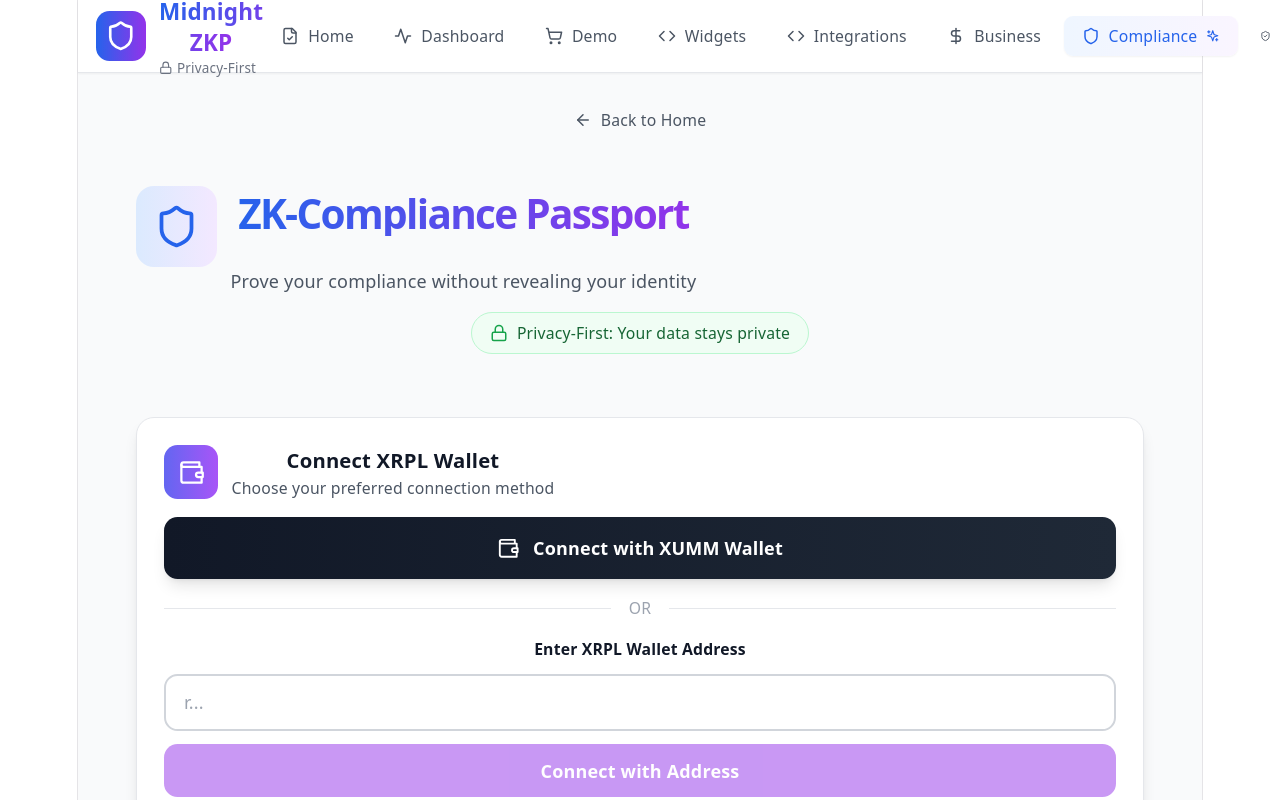
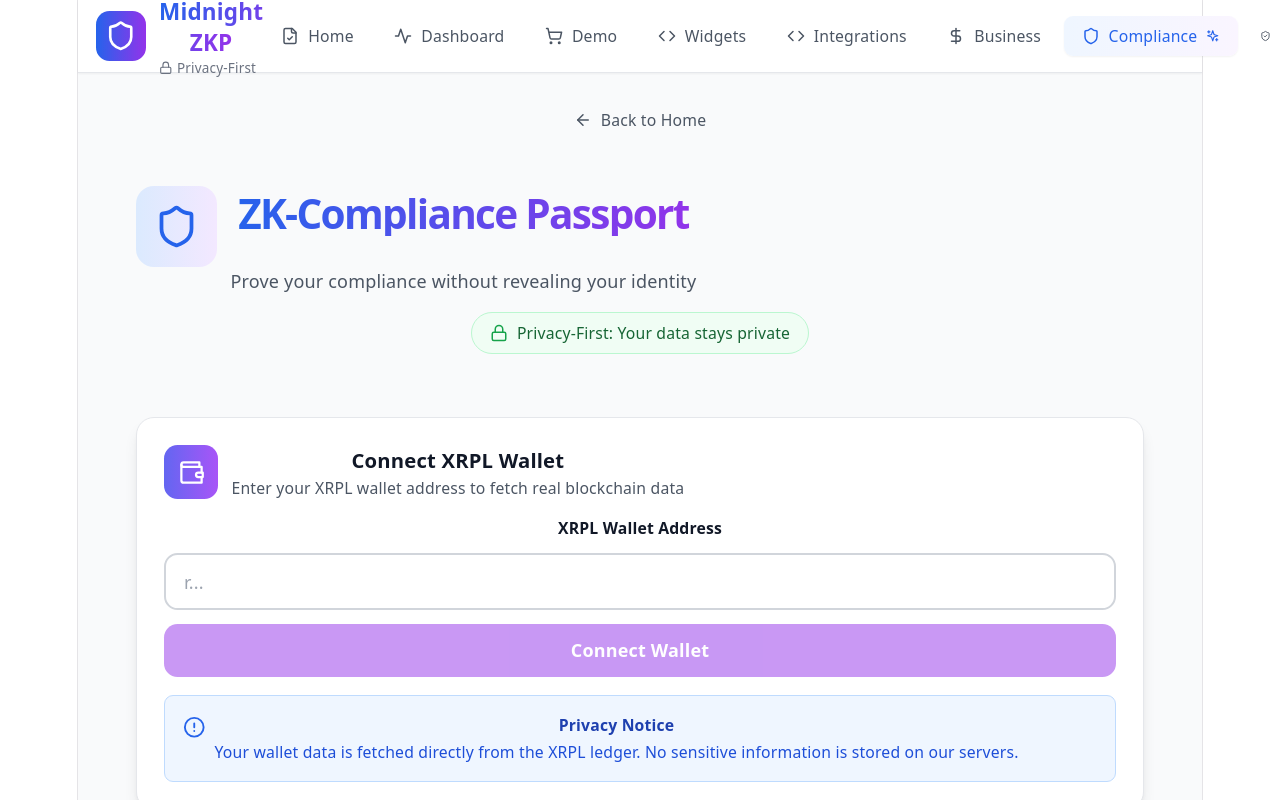
Before and after one commit to freedomphoenixtoken/midnight-ZKP-DAPP, a React (Vite) app: page /compliance in a window 1280 px wide. Shown: the top 800 px of the page. Built offline with nearby package versions, Linux system fonts and the light colour scheme.

Commit message:
Simplify wallet connection to manual entry (remove XUMM dependency for stability)

```diff
--- a/src/components/wallet/WalletConnection.tsx
+++ b/src/components/wallet/WalletConnection.tsx
@@ -8,67 +8,8 @@
 }
 
 export function WalletConnection({ onConnect, onDisconnect, connectedAddress }: WalletConnectionProps) {
-  const [isConnecting, setIsConnecting] = useState(false);
   const [manualAddress, setManualAddress] = useState('');
   const [error, setError] = useState<string | null>(null);
-
-  const handleXUMMConnect = async () => {
-    setIsConnecting(true);
-    setError(null);
-
-    try {
-      // XUMM SDK integration
-      const XUMM_SDK = (await import('xumm-sdk')).default;
-      const xumm = new XUMM_SDK({
-        apiKey: process.env.VITE_XUMM_API_KEY || '',
-        apiSecret: process.env.VITE_XUMM_API_SECRET || ''
-      });
-
-      const payload = await xumm.payload?.create({
-        txjson: {
-          TransactionType: 'SignIn',
-        },
-        options: {
-          submit: false
-        }
-      });
-
-      if (payload) {
-        // Open XUMM app
-        window.open(payload.next.always, '_blank');
-
-        // Poll for signed payload
-        const pollInterval = setInterval(async () => {
-          const resolved = await xumm.payload?.get(payload.uuid);
-
-          if (resolved && resolved.meta.signed) {
-            clearInterval(pollInterval);
-            const address = resolved.meta.signed_account;
-            onConnect(address);
-            setIsConnecting(false);
-          } else if (resolved && resolved.meta.resolved === false) {
-            clearInterval(pollInterval);
-            setError('XUMM sign-in cancelled');
-            setIsConnecting(false);
-          }
-        }, 2000);
-
-        // Timeout after 5 minutes
-        setTimeout(() => {
-          clearInterval(pollInterval);
-          if (isConnecting) {
-            setError('XUMM sign-in timed out');
-            setIsConnecting(false);
-          }
-        }, 300000);
-      }
-    } catch (err) {
-      console.error('XUMM connection error:', err);
-      // Fallback to manual entry if XUMM is not configured
-      setError('XUMM not configured. Please enter your address manually.');
-      setIsConnecting(false);
-    }
-  };
 
   const handleManualConnect = () => {
     setError(null);
@@ -146,39 +87,14 @@
         </div>
         <div>
           <h3 className="text-lg font-bold text-gray-900">Connect XRPL Wallet</h3>
-          <p className="text-sm text-gray-600">Choose your preferred connection method</p>
+          <p className="text-sm text-gray-600">Enter your XRPL wallet address to fetch real blockchain data</p>
         </div>
-      </div>
-
-      {/* XUMM Connection */}
-      <button
-        onClick={handleXUMMConnect}
-        disabled={isConnecting}
-        className="w-full flex items-center justify-center gap-3 bg-gradient-to-r from-gray-900 to-gray-800 text-white py-4 px-6 rounded-xl hover:from-gray-800 hover:to-gray-700 transition-all duration-300 shadow-lg hover:shadow-xl mb-4 disabled:opacity-50 disabled:cursor-not-allowed"
-      >
-        {isConnecting ? (
-          <>
-            <div className="w-5 h-5 border-2 border-white border-t-transparent rounded-full animate-spin" />
-            <span className="font-semibold">Connecting to XUMM...</span>
-          </>
-        ) : (
-          <>
-            <Wallet className="w-5 h-5" />
-            <span className="font-semibold">Connect with XUMM Wallet</span>
-          </>
-        )}
-      </button>
-
-      <div className="flex items-center gap-4 my-4">
-        <div className="flex-1 h-px bg-gray-200" />
-        <span className="text-sm text-gray-400 font-medium">OR</span>
-        <div className="flex-1 h-px bg-gray-200" />
       </div>
 
       {/* Manual Address Entry */}
       <div className="space-y-3">
         <label className="block text-sm font-semibold text-gray-900">
-          Enter XRPL Wallet Address
+          XRPL Wallet Address
         </label>
         <input
           type="text"
@@ -198,7 +114,7 @@
           disabled={!manualAddress}
           className="w-full bg-purple-600 text-white py-3 px-6 rounded-xl hover:bg-purple-700 transition-colors font-semibold disabled:opacity-50 disabled:cursor-not-allowed"
         >
-          Connect with Address
+          Connect Wallet
         </button>
       </div>
 
```
